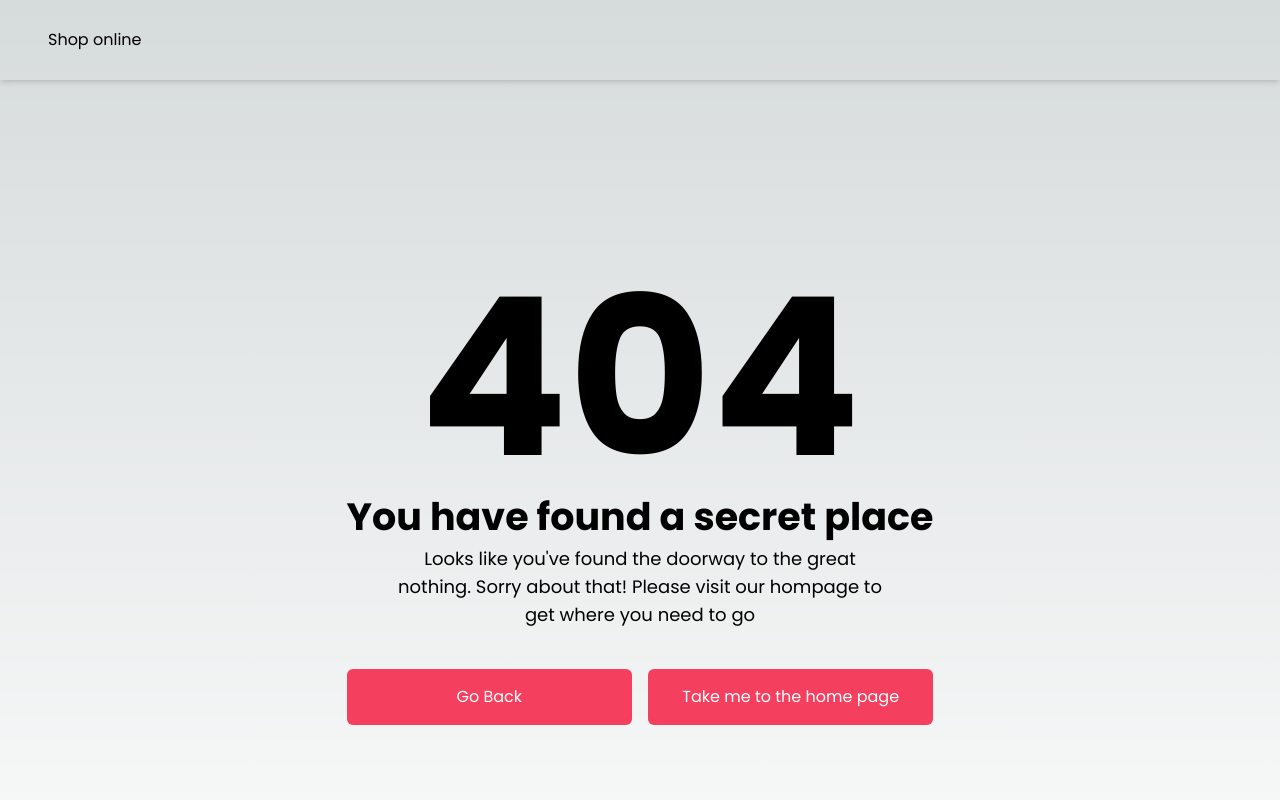
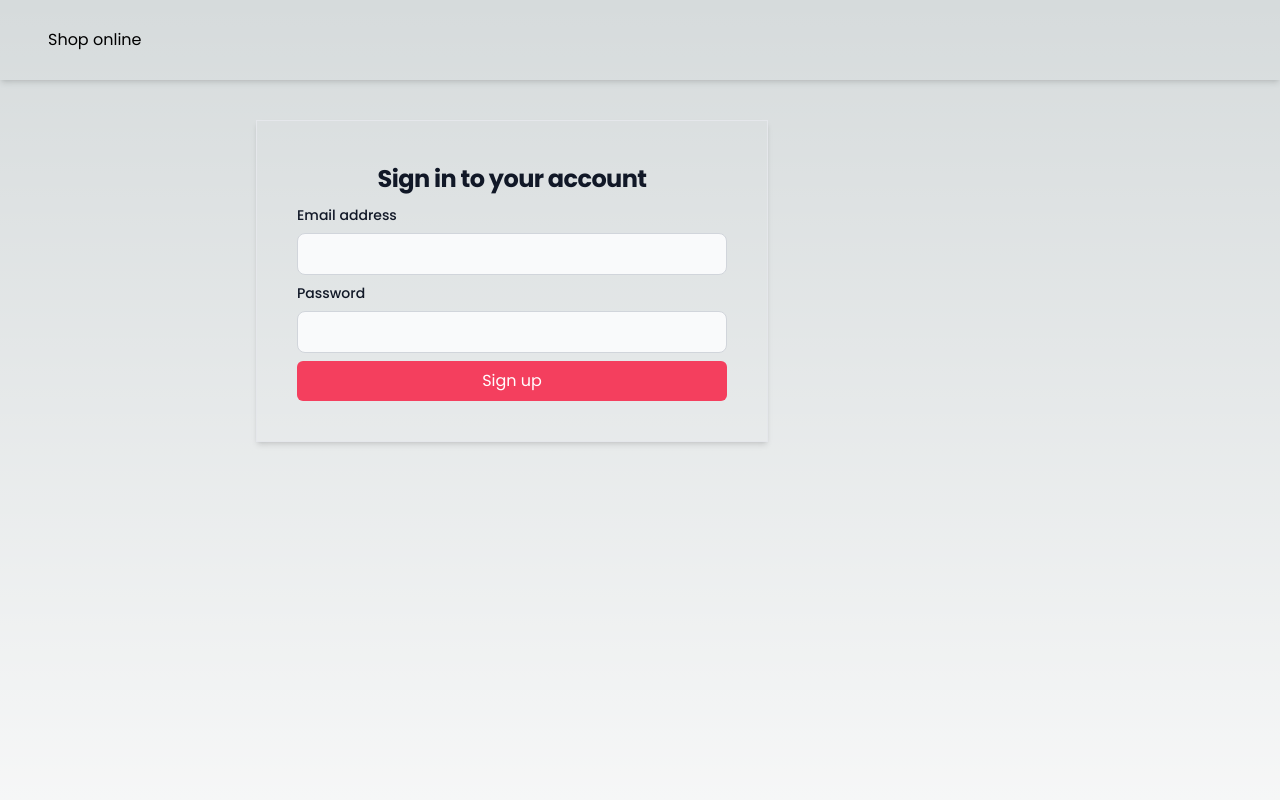
Before and after one commit to MainaMary/shop-online, a Next.js app: page /auth/login in a window 1280 px wide. Before the commit this address had no page. Shown: the top 800 px of the page. Built offline with nearby package versions, Linux system fonts and the light colour scheme.

Commit message:
customize button props for reusability

```diff
--- a/app/(products)/auth/page.tsx
+++ b/app/(products)/auth/login/page.tsx
@@ -1,4 +1,4 @@
-import Login from "./_components/login";
+import Login from "../_components/login";
 export default function LoginLayout() {
   return <Login />;
 }
--- /dev/null
+++ b/app/(products)/auth/register/page.tsx
@@ -0,0 +1,4 @@
+import Register from "../_components/register";
+export default function RegisterLayout() {
+  return <Register />;
+}
--- a/app/components/button.tsx
+++ b/app/components/button.tsx
@@ -1,19 +1,30 @@
 import React, { ReactNode } from "react";
 import { IconType } from "react-icons";
 interface BtnProps {
-  children: string;
+  children: string | ReactNode;
   onClick?: (e: React.MouseEvent<HTMLButtonElement>) => void;
   disabled?: boolean;
   outline?: boolean;
   icon?: ReactNode;
+  name?: string;
+  type?: "submit" | "reset";
 }
 
-const Button = ({ children, onClick, outline, disabled, icon }: BtnProps) => {
+const Button = ({
+  children,
+  name,
+  onClick,
+  outline,
+  disabled,
+  icon,
+  type,
+}: BtnProps) => {
   return (
     <button
       disabled={disabled}
       onClick={onClick}
-      className={`w-full border-slate-600 rounded-md text-center hover:opacity-80  transition flex m-auto items-center h-auto py-4 px-3 justify-center
+      name={name}
+      className={`w-full border-slate-600 rounded-md text-center hover:opacity-80  transition flex m-auto items-center h-auto py-2 px-3 justify-center
       ${outline ? "bg-white" : "bg-rose-500"}
       ${outline ? "text-rose-500" : "text-white"}
       `}
```
